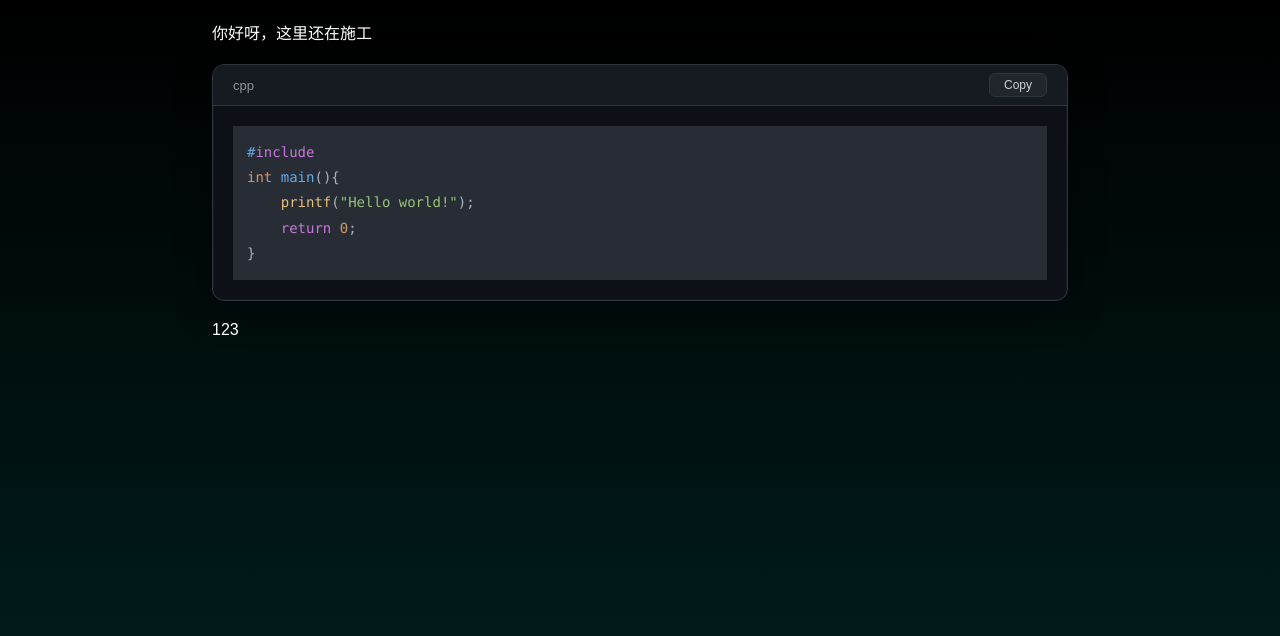
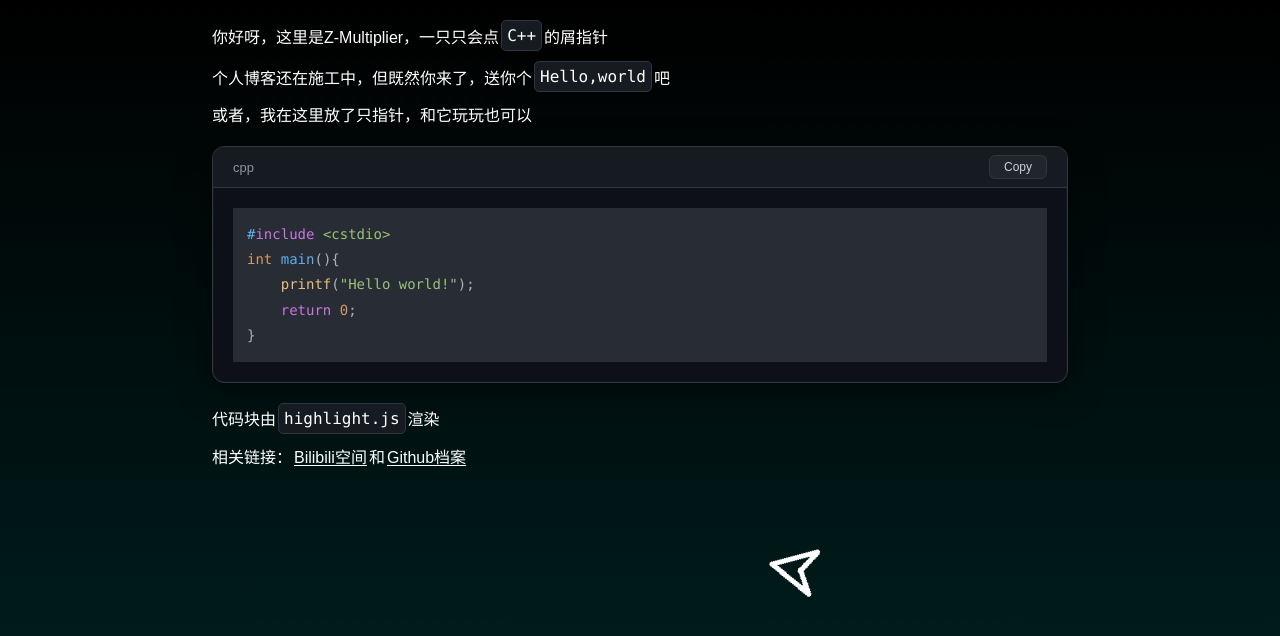
Before and after one commit to Z-Multiplier/Z-Multiplier.github.io, a plain HTML site: page index.html in a window 1280 px wide. Drawn offline with nearby package versions, Linux system fonts and the light colour scheme.

Commit message:
second commit?

```diff
--- a/JS/script.js
+++ b/JS/script.js
@@ -1,3 +1,7 @@
+const PI=3.14159265359;
+let wanderTimeout=null;
+let currentAngle=0;
+let isSpinning=false;
 document.addEventListener('mousedown',function(e){
     const ripple=document.createElement('div');
     ripple.className='ripple';
@@ -22,8 +26,77 @@ function copyCode(btn){
         setTimeout(()=>{
             btn.textContent=originalText;
             btn.style.borderColor='#30363d';
-        }, 1500);
+        },1500);
     }).catch(()=>{
         alert('复制失败，请手动复制');
     });
 }
+document.addEventListener('DOMContentLoaded',function(){
+    const ptr=document.getElementsByClassName('ptr')[0];
+    if(!ptr) return;
+    let x=window.innerWidth-140;
+    let y=window.innerHeight-180;
+    let targetX=x,targetY=y;
+    function clampPosition(){
+        const maxX=window.innerWidth-120;
+        const maxY=window.innerHeight-150;
+        targetX=Math.min(maxX,Math.max(20,targetX));
+        targetY=Math.min(maxY,Math.max(20,targetY));
+    }
+    function updateTarget(){
+        const maxX=window.innerWidth-120;
+        const maxY=window.innerHeight-150;
+        targetX=Math.random()*maxX;
+        targetY=Math.random()*maxY;
+        setTimeout(updateTarget,10000+Math.random()*3000);
+    }
+    function moveptr(){
+        const dx=targetX-x;
+        const dy=targetY-y;
+        x+=dx*0.002;
+        y+=dy*0.002;
+        ptr.style.left=x+'px';
+        ptr.style.top=y+'px';
+        if(!isSpinning){
+            if(Math.abs(dx)>0.5||Math.abs(dy)>0.5){
+                let targetAngle=Math.atan2(dy,dx)+PI/2;
+                let diff=targetAngle-currentAngle;
+                while(diff>Math.PI) diff-=2*Math.PI;
+                while(diff< -Math.PI) diff+=2*Math.PI;
+                currentAngle+=diff*0.08;
+            }
+            ptr.style.transform=`rotate(${currentAngle}rad)`;
+        }
+        requestAnimationFrame(moveptr);
+    }
+    wanderTimeout=setTimeout(updateTarget,1000);
+    moveptr();
+    window.addEventListener('resize',clampPosition);
+});
+document.addEventListener('DOMContentLoaded',function(){
+    const ptr=document.getElementsByClassName('ptr')[0];
+    if(!ptr) return;
+    ptr.addEventListener('click',function(){
+        if(isSpinning) return;
+        isSpinning=true;
+        const startAngle=currentAngle;
+        const totalRotation=2*Math.PI;
+        const duration=600;
+        const startTime=performance.now();
+        function spinAnimation(time){
+            const elapsed=time-startTime;
+            const progress=Math.min(elapsed/duration,1);
+            const eased=1-Math.pow(1-progress,3);
+            const currentSpinAngle=startAngle+totalRotation*eased;
+            ptr.style.transform=`rotate(${currentSpinAngle}rad)`;
+            if(progress< 1){
+                requestAnimationFrame(spinAnimation);
+            }
+            else{
+                currentAngle=startAngle;
+                isSpinning=false;
+            }
+        }
+        requestAnimationFrame(spinAnimation);
+    });
+});
--- a/css/style.css
+++ b/css/style.css
@@ -6,9 +6,8 @@
 .ripple {
     position: fixed;
     pointer-events: none;
-    border: 3px solid #ffffff;
+    border: 3px solid #eeffff;
     border-radius: 50%;
-    background: rgba(200, 255, 255, 0.3);
     animation: rippleAnim 0.8s ease-out forwards;
 }
 @keyframes rippleAnim {
@@ -32,7 +31,7 @@ body {
     font-family: Arial;
 }
 ::selection {
-    background: #005533
+    background: #005533;
 }
 .code-wrapper {
     background: #0d1117;
@@ -90,3 +89,39 @@ code {
     max-width: 70%;
     padding: 20px;
 }
+.text-container {
+    display: flex;
+    align-items: center;
+    gap: 2px;
+    flex-wrap: wrap;
+    margin-bottom: 10px;
+}
+.inline-code {
+    background: #161b22;
+    border-radius: 5px;
+    border: 1px solid #30363d;
+    padding: 5px;
+    font-family: 'Fira Code', 'Consolas', monospace;
+}
+a {
+    color: rgba(255, 255, 255);
+    text-underline-offset: 2px;
+}
+a:hover {
+    color: rgba(200, 200, 200);
+}
+.ptr {
+    background-image: url('../assets/ptr.png');
+    background-blend-mode: overlay;
+    background-size: cover;
+    width: 50px;
+    height: 50px;
+    position: absolute;
+}
+@keyframes spinOnce {
+    from { transform: rotate(0deg); }
+    to   { transform: rotate(360deg); }
+}
+.ptr-spin {
+    animation: spinOnce 0.6s cubic-bezier(0.34, 1.56, 0.64, 1) forwards;
+}
--- a/index.html
+++ b/index.html
@@ -3,28 +3,37 @@
 <head>
     <meta charset="utf-8">
     <meta name="viewport" content="width=device-width, initial-scale=1.0">
-    <title>Nothing here!</title>
+    <title>shared_ptr&lt;Z&gt;</title>
     <link rel="stylesheet" href="https://cdnjs.cloudflare.com/ajax/libs/highlight.js/11.9.0/styles/atom-one-dark.min.css">
     <link rel="stylesheet" href="css/style.css">
+    <link rel="icon" href="assets/favicon.png" type="image/png">
 </head>
 <body>
     <div class="container">
-        <p>你好呀，这里还在施工</p>
+        <div class="text-container"><p>你好呀，这里是Z-Multiplier，一只只会点</p><div class="inline-code">C++</div><p>的屑指针</p></div>
+        <div class="text-container"><p>个人博客还在施工中，但既然你来了，送你个<div class="inline-code">Hello,world</div>吧</p></div>
+        <div class="text-container"><p>或者，我在这里放了只指针，和它玩玩也可以</p></div>
 
         <div class="code-wrapper">
             <div class="code-header">
                 <span>cpp</span>
                 <button class="copy-btn" onclick="copyCode(this)">Copy</button>
             </div>
-            <pre><code class="language-cpp">#include <cstdio>
+            <pre><code class="language-cpp">#include &lt;cstdio&gt;
 int main(){
     printf("Hello world!");
     return 0;
 }</code></pre>
         </div>
 
-        <p>123</p>
+        <div class="text-container"><p>代码块由</p><div class="inline-code">highlight.js</div><p>渲染</p></div>
+        <div class="text-container"><p>相关链接：</p>
+            <a href="https://space.bilibili.com/1872984530">Bilibili空间</a>
+            <p>和</p>
+            <a href="https://github.com/Z-Multiplier">Github档案</a>
+        </div>
     </div>
+    <div class="ptr"></div>
 
     <script src="https://cdnjs.cloudflare.com/ajax/libs/highlight.js/11.9.0/highlight.min.js"></script>
     <script>
```
Also changed, not shown: assets/favicon.png (added), assets/ptr.png (added).
